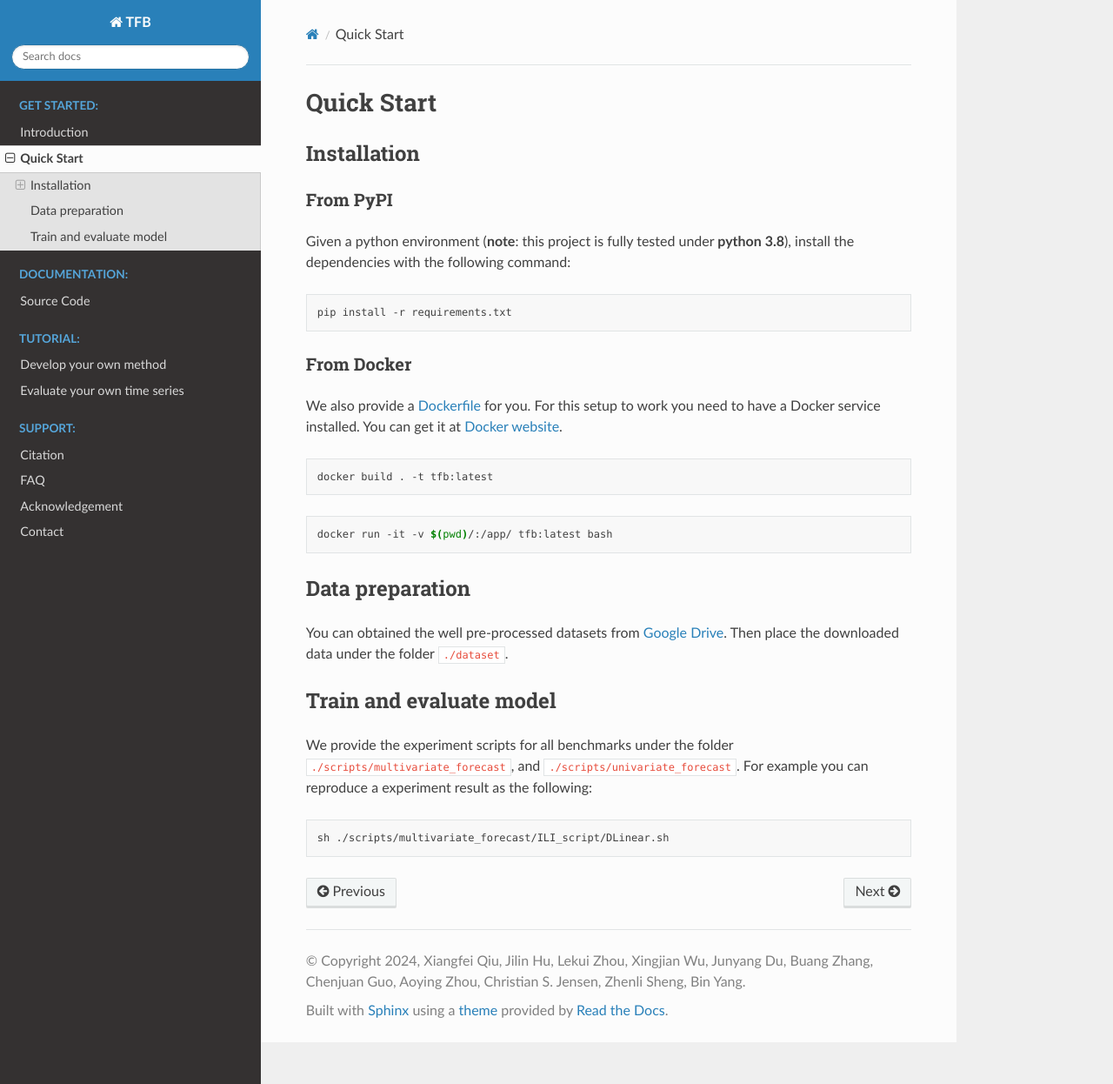
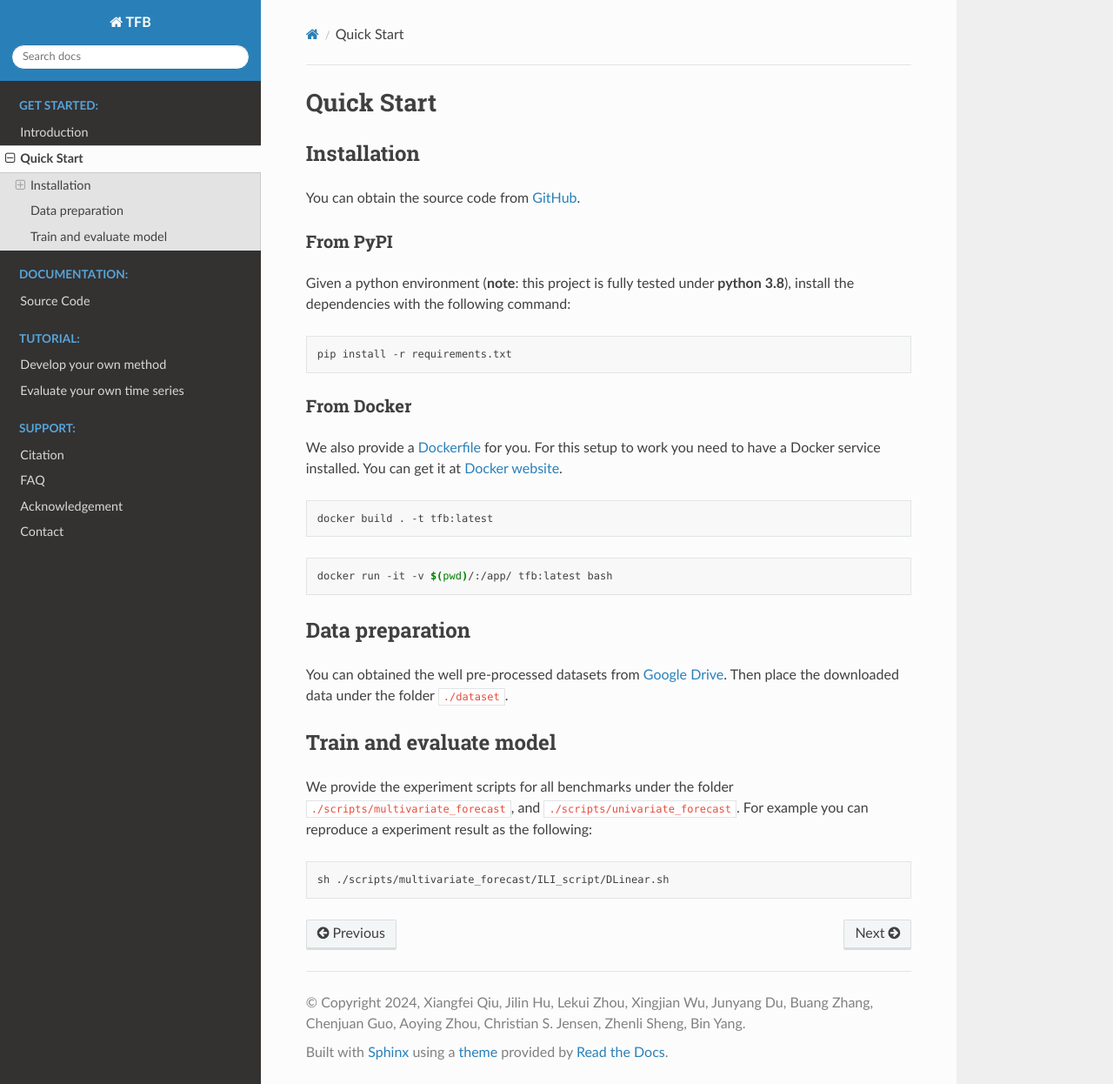
Before and after one commit to DevCrafterLZY/TFB_docs, a Sphinx documentation site: the page built from source/start/quickstart.rst, in a window 1280 px wide and 1246 px high. Shown: the whole window at 87% size. Built offline with Sphinx 7.4.7 and the Read the Docs theme 2.0.0, drawn with Linux system fonts in a browser that asks for light colours.

Commit message:
add download link on quick start

```diff
--- a/source/start/quickstart.rst
+++ b/source/start/quickstart.rst
@@ -3,6 +3,8 @@ Quick Start
 
 Installation
 ~~~~~~~~~~~~
+
+You can obtain the source code from `GitHub <https://github.com/decisionintelligence/TFB>`_.
 
 From PyPI
 ^^^^^^^^^
```
